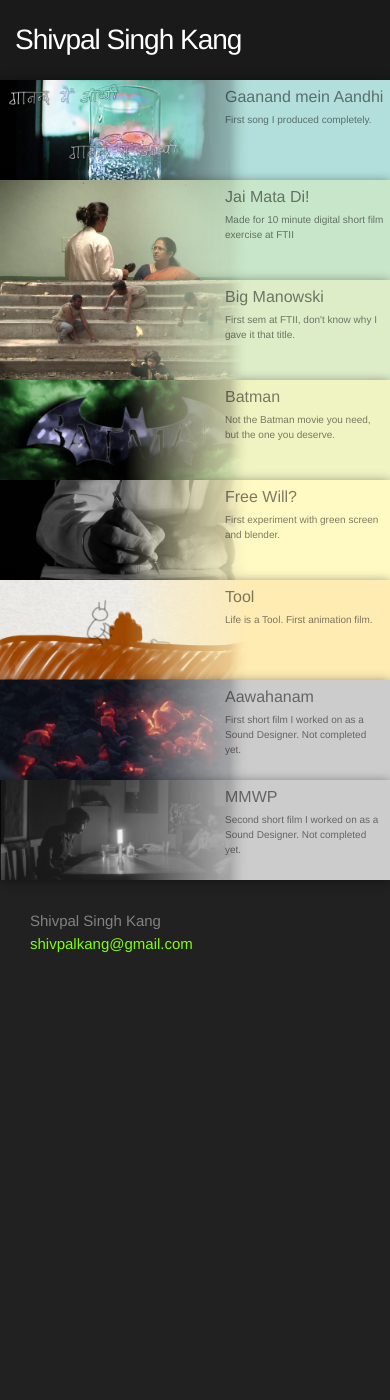
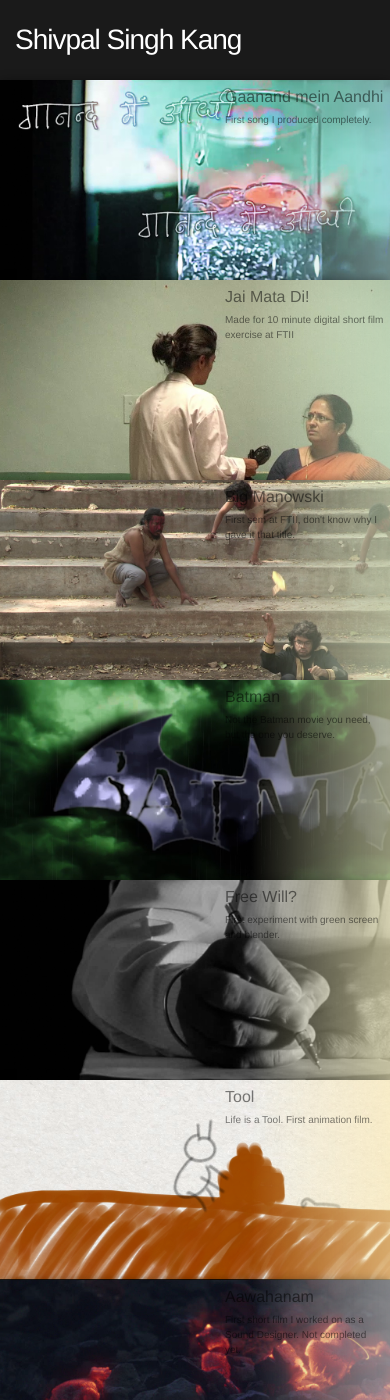
Before and after one commit to shivpalkang/shivpalkang.github.io, a Jekyll site: the page built from index.html, in a window 390 px wide and 1400 px high. Built offline with Jekyll 4.4.1, drawn with Linux system fonts in a browser that asks for light colours.

Commit message:
Increased row height

```diff
--- a/_sass/_layout.scss
+++ b/_sass/_layout.scss
@@ -333,11 +333,11 @@
 .browse .row-container {
   height:320px;
   @media only screen and (max-width: 1000px) {
-    height:200px;
+    height:300px;
   }
 
   @media only screen and (max-width: 600px) {
-    height:100px;
+    height:200px;
   }
 }
 
@@ -350,11 +350,11 @@
   transition:background-color 0.25s;
 
   @media only screen and (max-width: 1000px) {
-    height:200px;
+    height:300px;
   }
 
   @media only screen and (max-width: 600px) {
-    height:100px;
+    height:200px;
   }
 }
 
```
